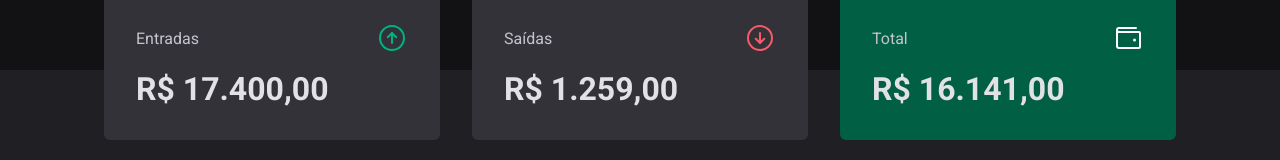
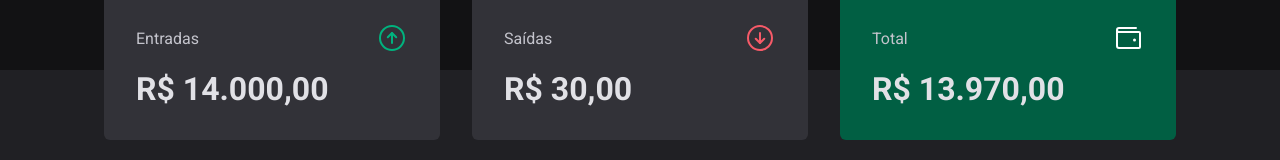
Before and after one commit to emanoelantonio/react-money, a React (Vite) app: page / in a window 1280 px wide. Shown: the part 142-302 px from the top of the page. Built offline with nearby package versions, Linux system fonts and the light colour scheme; data requests are answered from the project's data file.

Commit message:
refactor: add useContext and formatter summary

```diff
--- a/src/components/Summary/index.tsx
+++ b/src/components/Summary/index.tsx
@@ -1,8 +1,25 @@
 import { ArrowCircleDown, ArrowCircleUp, Wallet } from 'phosphor-react'
+import { useContext } from 'react'
+import { TransactionsContext } from '../../contexts/TransactionsContext'
+import { priceFormatter } from '../../utils/formatter'
 import * as S from './styles'
 
 
 export const Summary = () => {
+  const { transactions } = useContext(TransactionsContext)
+
+  const summary = transactions.reduce((acc, transaction) => {
+    if (transaction.type === 'income') {
+      acc.income += transaction.price
+      acc.total += transaction.price
+    } else {
+      acc.outcome += transaction.price
+      acc.total -= transaction.price
+    }
+
+    return acc
+  }, { income: 0, outcome: 0, total: 0})
+
   return (
     <S.Container>
       <S.Card>
@@ -10,21 +27,21 @@
           <span>Entradas</span>
           <ArrowCircleUp size={32} color='#00b37e'/>
         </header>
-        <strong>R$ 17.400,00</strong>
+        <strong>{priceFormatter.format(summary.income)}</strong>
       </S.Card>
       <S.Card>
         <header>
           <span>Saídas</span>
           <ArrowCircleDown size={32} color='#F75A68'/>
         </header>
-        <strong>R$ 1.259,00</strong>
+        <strong>{priceFormatter.format(summary.outcome)}</strong>
       </S.Card>
       <S.Card variant='green'>
         <header>
           <span>Total</span>
           <Wallet size={32} color='#fff'/>
         </header>
-        <strong>R$ 16.141,00</strong>
+        <strong>{priceFormatter.format(summary.total)}</strong>
       </S.Card>
     </S.Container>
   )
```
